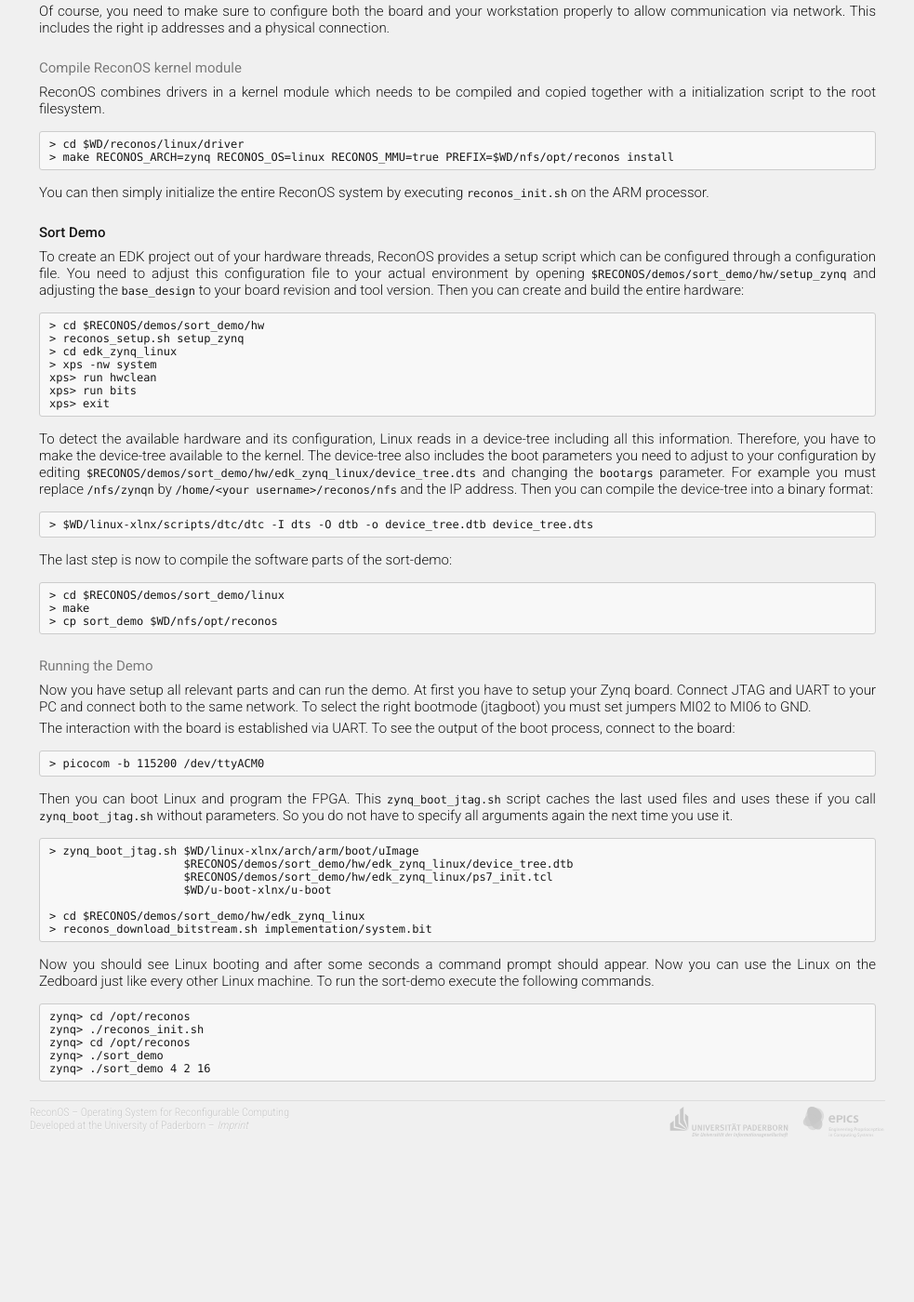
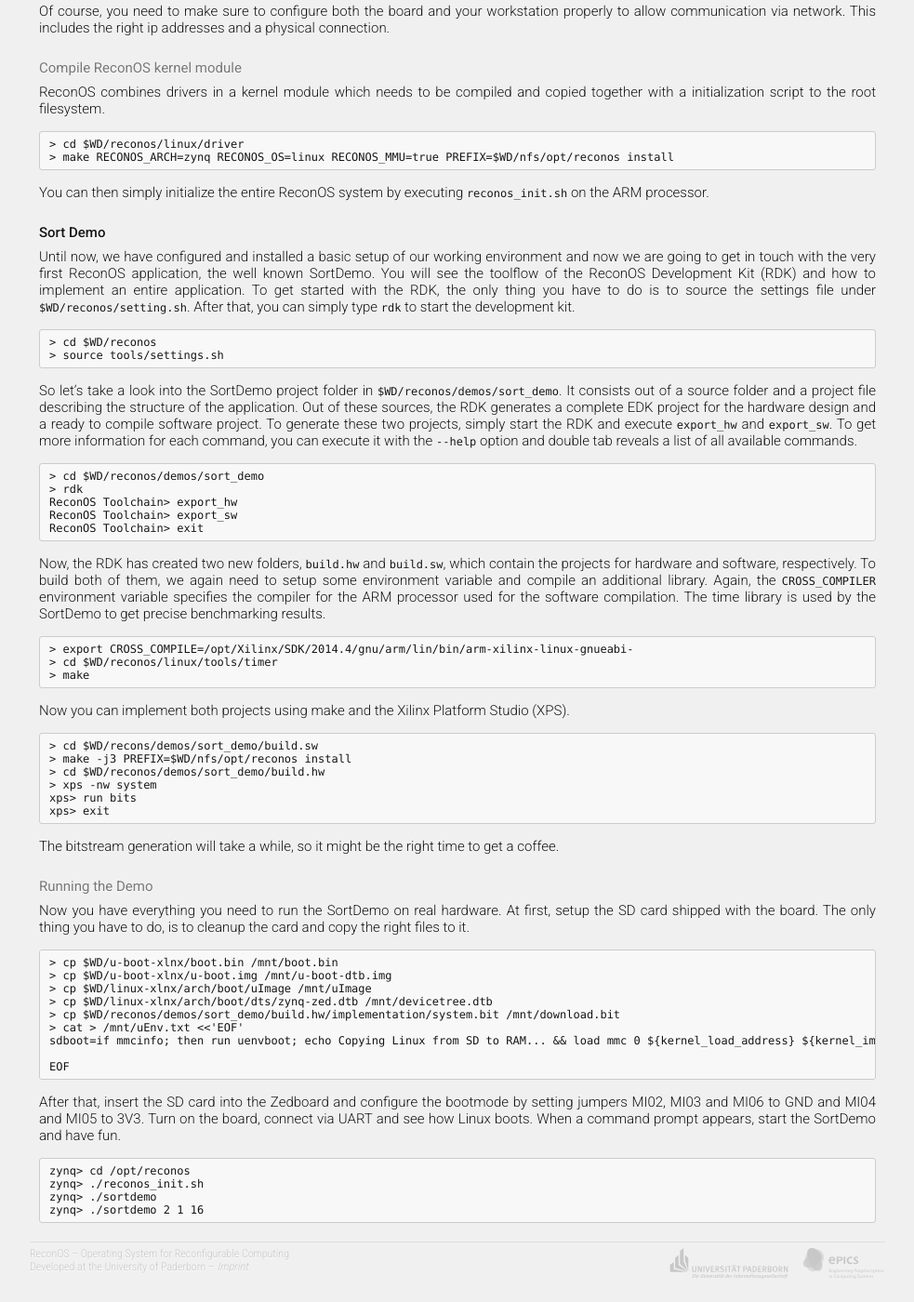
Before and after one commit to ReconOS/reconos.github.io, a Jekyll site: the page built from gettingstarted/tutorial/index.md, in a window 1280 px wide and 1400 px high, scrolled down 3497 px. Shown: the whole window at 93% size, without its empty margins (148-1131 px from the left). Built offline with Jekyll 4.4.1, drawn with Linux system fonts in a browser that asks for light colours; Markdown is read by kramdown in place of the engine named in the settings; before the commit the page ends 4745 px from its top, so only the background shows below that; some of the changed text lies outside the part shown.

Commit message:
Added last part of new Tutorial

````diff
--- a/gettingstarted/tutorial/index.md
+++ b/gettingstarted/tutorial/index.md
@@ -5,8 +5,8 @@ layout: page
 # Step By Step Guide for the Zynq
 To get started using ReconOS, this guide leads you through the first steps to
 setup your development environment. You will build the sort demo and execute
-it on your board by following the step by step instructions given. The sort
-demo is an example application to demonstrate ReconOS and its concepts. It
+it on your board by following the step by step instructions given. The
+SortDemo is an example application to demonstrate ReconOS and its concepts. It
 uses both hardware and software threads to sort a bunch of data. The different
 threads synchronizes via mboxes and access the data via the memory subsystem
 of ReconOS. This guide includes the following steps:
@@ -275,80 +275,87 @@ You can then simply initialize the entire ReconOS system by executing
 
 ## Sort Demo
 
-To create an EDK project out of your hardware threads, ReconOS provides a setup
-script which can be configured through a configuration file. You need
-to adjust this configuration file to your actual environment by opening
-`$RECONOS/demos/sort_demo/hw/setup_zynq` and adjusting the `base_design`
-to your board revision and tool version. Then you can create and
-build the entire hardware:
+Until now, we have configured and installed a basic setup of our working
+environment and now we are going to get in touch with the very first ReconOS
+application, the well known SortDemo. You will see the toolflow of the ReconOS
+Development Kit (RDK) and how to implement an entire application. To get
+started with the RDK, the only thing you have to do is to source the settings
+file under `$WD/reconos/setting.sh`. After that, you can simply type `rdk` to
+start the development kit.
 
 ```
-> cd $RECONOS/demos/sort_demo/hw
-> reconos_setup.sh setup_zynq
-> cd edk_zynq_linux
+> cd $WD/reconos
+> source tools/settings.sh
+```
+
+So let's take a look into the SortDemo project folder in
+`$WD/reconos/demos/sort_demo`. It consists out of a source folder and a
+project file describing the structure of the application. Out of these
+sources, the RDK generates a complete EDK project for the hardware design and
+a ready to compile software project. To generate these two projects, simply
+start the RDK and execute `export_hw` and `export_sw`. To get more information
+for each command, you can execute it with the `--help` option and double tab
+reveals a list of all available commands.
+
+```
+> cd $WD/reconos/demos/sort_demo
+> rdk
+ReconOS Toolchain> export_hw
+ReconOS Toolchain> export_sw
+ReconOS Toolchain> exit
+```
+
+Now, the RDK has created two new folders, `build.hw` and `build.sw`, which
+contain the projects for hardware and software, respectively. To build both of
+them, we again need to setup some environment variable and compile an
+additional library. Again, the `CROSS_COMPILER` environment variable specifies
+the compiler for the ARM processor used for the software compilation. The time
+library is used by the SortDemo to get precise benchmarking results.
+
+```
+> export CROSS_COMPILE=/opt/Xilinx/SDK/2014.4/gnu/arm/lin/bin/arm-xilinx-linux-gnueabi-
+> cd $WD/reconos/linux/tools/timer
+> make
+```
+Now you can implement both projects using make and the Xilinx Platform Studio (XPS).
+
+```
+> cd $WD/recons/demos/sort_demo/build.sw
+> make -j3 PREFIX=$WD/nfs/opt/reconos install
+> cd $WD/reconos/demos/sort_demo/build.hw
 > xps -nw system
-xps> run hwclean
 xps> run bits
 xps> exit
 ```
-
-To detect the available hardware and its configuration, Linux reads in a device-tree
-including all this information. Therefore, you have to make the device-tree available
-to the kernel. The device-tree also includes the boot parameters you need to adjust to
-your configuration by editing `$RECONOS/demos/sort_demo/hw/edk_zynq_linux/device_tree.dts`
-and changing the `bootargs` parameter. For example you must replace `/nfs/zynqn` by
-`/home/<your username>/reconos/nfs` and the IP address. Then you can compile the
-device-tree into a binary format:
-
-```
-> $WD/linux-xlnx/scripts/dtc/dtc -I dts -O dtb -o device_tree.dtb device_tree.dts
-```
-
-The last step is now to compile the software parts of the sort-demo:
-
-```
-> cd $RECONOS/demos/sort_demo/linux
-> make
-> cp sort_demo $WD/nfs/opt/reconos
-```
+The bitstream generation will take a while, so it might be the right time to
+get a coffee.
 
 ### Running the Demo
 
-Now you have setup all relevant parts and can run the demo. At first you
-have to setup your Zynq board. Connect JTAG and UART to your PC and
-connect both to the same network. To select the right bootmode (jtagboot)
-you must set jumpers MI02 to MI06 to GND.
-
-The interaction with the board is established via UART. To see the output
-of the boot process, connect to the board:
+Now you have everything you need to run the SortDemo on real hardware. At
+first, setup the SD card shipped with the board. The only thing you have to
+do, is to cleanup the card and copy the right files to it.
 
 ```
-> picocom -b 115200 /dev/ttyACM0
+> cp $WD/u-boot-xlnx/boot.bin /mnt/boot.bin
+> cp $WD/u-boot-xlnx/u-boot.img /mnt/u-boot-dtb.img
+> cp $WD/linux-xlnx/arch/boot/uImage /mnt/uImage
+> cp $WD/linux-xlnx/arch/boot/dts/zynq-zed.dtb /mnt/devicetree.dtb
+> cp $WD/reconos/demos/sort_demo/build.hw/implementation/system.bit /mnt/download.bit
+> cat > /mnt/uEnv.txt <<'EOF'
+sdboot=if mmcinfo; then run uenvboot; echo Copying Linux from SD to RAM... && load mmc 0 ${kernel_load_address} ${kernel_image} && load mmc 0 ${devicetree_load_address} ${devicetree_image} && bootm ${kernel_load_address} - ${devicetree_load_address}; fi
+
+EOF
 ```
 
-Then you can boot Linux and program the FPGA. This `zynq_boot_jtag.sh` script
-caches the last used files and uses these if you call `zynq_boot_jtag.sh`
-without parameters. So you do not have to specify all arguments again
-the next time you use it.
-
-```
-> zynq_boot_jtag.sh $WD/linux-xlnx/arch/arm/boot/uImage
-                    $RECONOS/demos/sort_demo/hw/edk_zynq_linux/device_tree.dtb
-                    $RECONOS/demos/sort_demo/hw/edk_zynq_linux/ps7_init.tcl
-                    $WD/u-boot-xlnx/u-boot
-
-> cd $RECONOS/demos/sort_demo/hw/edk_zynq_linux
-> reconos_download_bitstream.sh implementation/system.bit
-```
-
-Now you should see Linux booting and after some seconds a command prompt should
-appear. Now you can use the Linux on the Zedboard just like every other Linux
-machine. To run the sort-demo execute the following commands.
+After that, insert the SD card into the Zedboard and configure the bootmode by
+setting jumpers MI02, MI03 and MI06 to GND and MI04 and MI05 to 3V3. Turn on
+the board, connect via UART and see how Linux boots. When a command prompt
+appears, start the SortDemo and have fun.
 
 ```
 zynq> cd /opt/reconos
 zynq> ./reconos_init.sh
-zynq> cd /opt/reconos
-zynq> ./sort_demo
-zynq> ./sort_demo 4 2 16
+zynq> ./sortdemo
+zynq> ./sortdemo 2 1 16
 ```
````
